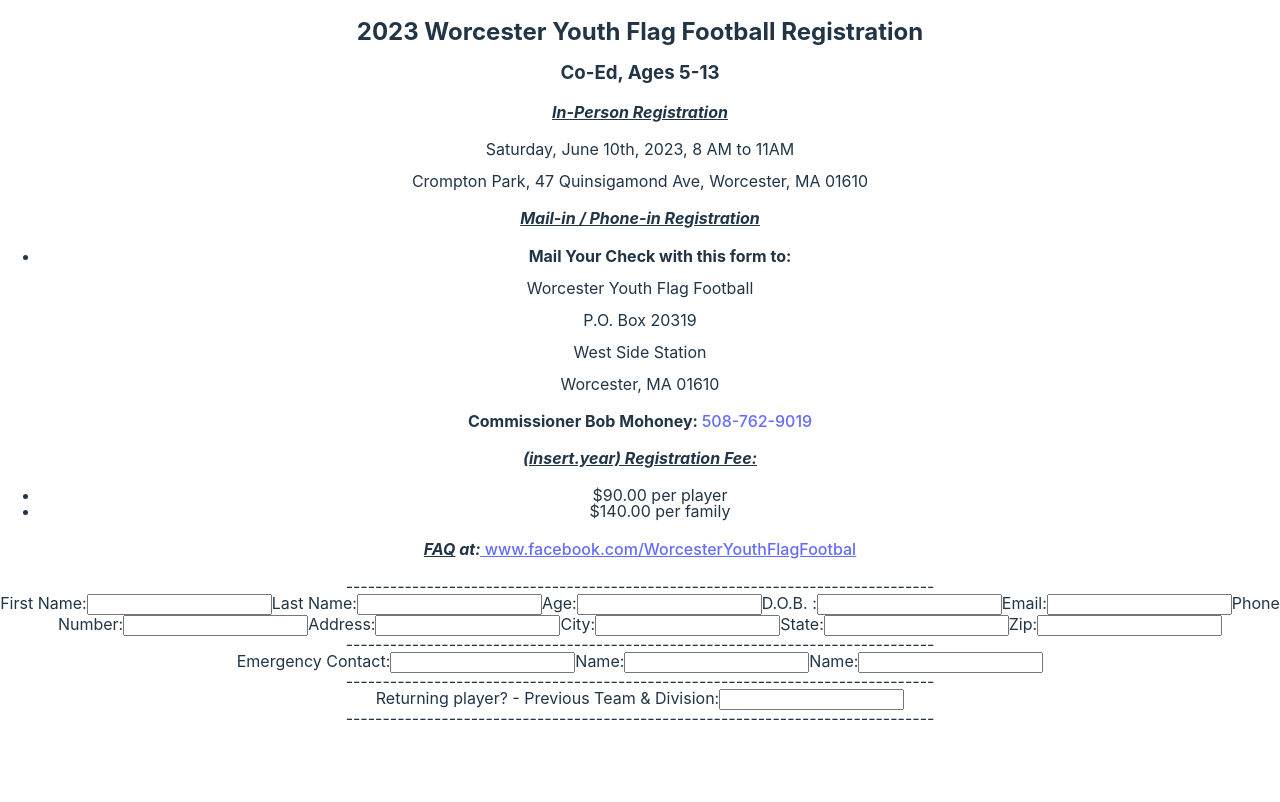
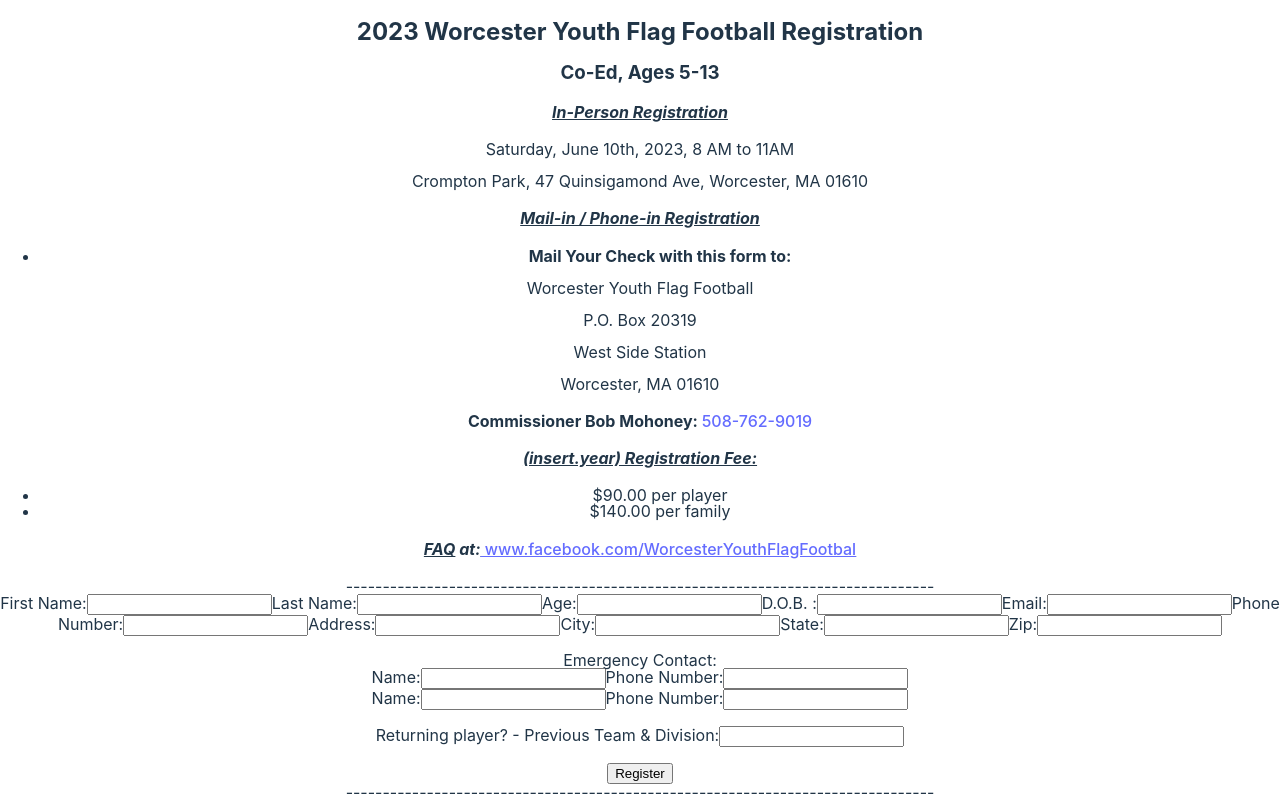
Before and after one commit to andersene2/WYFF-Reg, a React (Vite) app: page / in a window 1280 px wide. Built offline with nearby package versions, Linux system fonts and the light colour scheme.

Commit message:
Submits Form and replaces data with "".

```diff
--- a/src/App.jsx
+++ b/src/App.jsx
@@ -14,10 +14,30 @@
   const [city, setCity] = useState("");
   const [state, setState] = useState("");
   const [zip, setZip] = useState("");
-  const [eContact, setEContact] = useState("");
-  const [eContact_1,setEContact_1] = useState("");
-  const [eContact_2, setEContact_2] = useState("");
+  const [eCName_1,setECName_1] = useState("");
+  const [eCPhone_1, setECPhone_1] = useState("");
+  const [eCName_2, setECName_2] = useState("");
+  const [eCPhone_2, setECPhone_2] = useState("");
   const [returnPlayer, setReturnPlayer] = useState("");
+
+  function handleFromSubmit(event){
+    event.preventDefault();
+    setFirstName("");
+    setLastName("");
+    setAge("");
+    setDOB("");
+    setEmail("");
+    setPhoneNumber("");
+    setAddress("");
+    setCity("");
+    setState("");
+    setZip("");
+    setECName_1("");
+    setECPhone_1("");
+    setECName_2("");
+    setECPhone_2("");
+    setReturnPlayer("");
+  }
 
   return (
     <>
@@ -48,7 +68,7 @@
       <h4><em><u>FAQ</u> at:</em><u><a href="https://www.facebook.com/WorcesterYouthFlagFootball/" target="_blank"> www.facebook.com/WorcesterYouthFlagFootbal</a></u></h4>
       <div>--------------------------------------------------------------------------------</div>
       <div>
-        <form>
+        <form onSubmit={handleFromSubmit}>
           <label>
             First Name:
             <input type="text" name="first_Name" value={firstName} onChange={e => setFirstName(e.target.value)} />
@@ -100,29 +120,45 @@
             <input type="text" name="zip" value={zip} onChange={e => setZip(e.target.value)} />
           </label>
 
-          <div>--------------------------------------------------------------------------------</div>
+        <br></br>
+        <br></br>
 
           <label>
             Emergency Contact:
-            <input type="text" name="e_contact" value={eContact} onChange={e => setEContact(e.target.value)} />
+          </label>
+          <br></br>
+          <label>
+            Name:
+            <input type="text" name="eCName_1" value={eCName_1} onChange={e => setECName_1(e.target.value)} />
           </label>
 
           <label>
+            Phone Number:
+            <input type="text" name="eCPhone_1" value={eCPhone_1} onChange={e => setECPhone_1(e.target.value)} />
+          </label>
+          <br></br>
+          <label>
             Name:
-            <input type="text" name="e_contact_1" value={eContact_1} onChange={e => setEContact_1(e.target.value)} />
+            <input type="text" name="eCName_2" value={eCName_2} onChange={e => setECName_2(e.target.value)} />
           </label>
 
           <label>
-            Name:
-            <input type="text" name="e_contact_2" value={eContact_2} onChange={e => setEContact_2(e.target.value)} />
+            Phone Number:
+            <input type="text" name="eCPhone_2" value={eCPhone_2} onChange={e => setECPhone_2(e.target.value)} />
           </label>
 
-          <div>--------------------------------------------------------------------------------</div>
+          <br></br>
+          <br></br>
 
           <label>
             Returning player? - Previous Team & Division:
             <input type="text" name="return_player" value={returnPlayer} onChange={e => setReturnPlayer(e.target.value)} />
           </label>
+
+          <br></br>
+          <br></br>
+
+          <input type="submit" value="Register" />
 
         </form>
       </div>
--- a/src/index.css
+++ b/src/index.css
@@ -68,5 +68,5 @@
   }
 }
 p {
-  text-indent:0;
+  text-indent:0%;
 }
```
